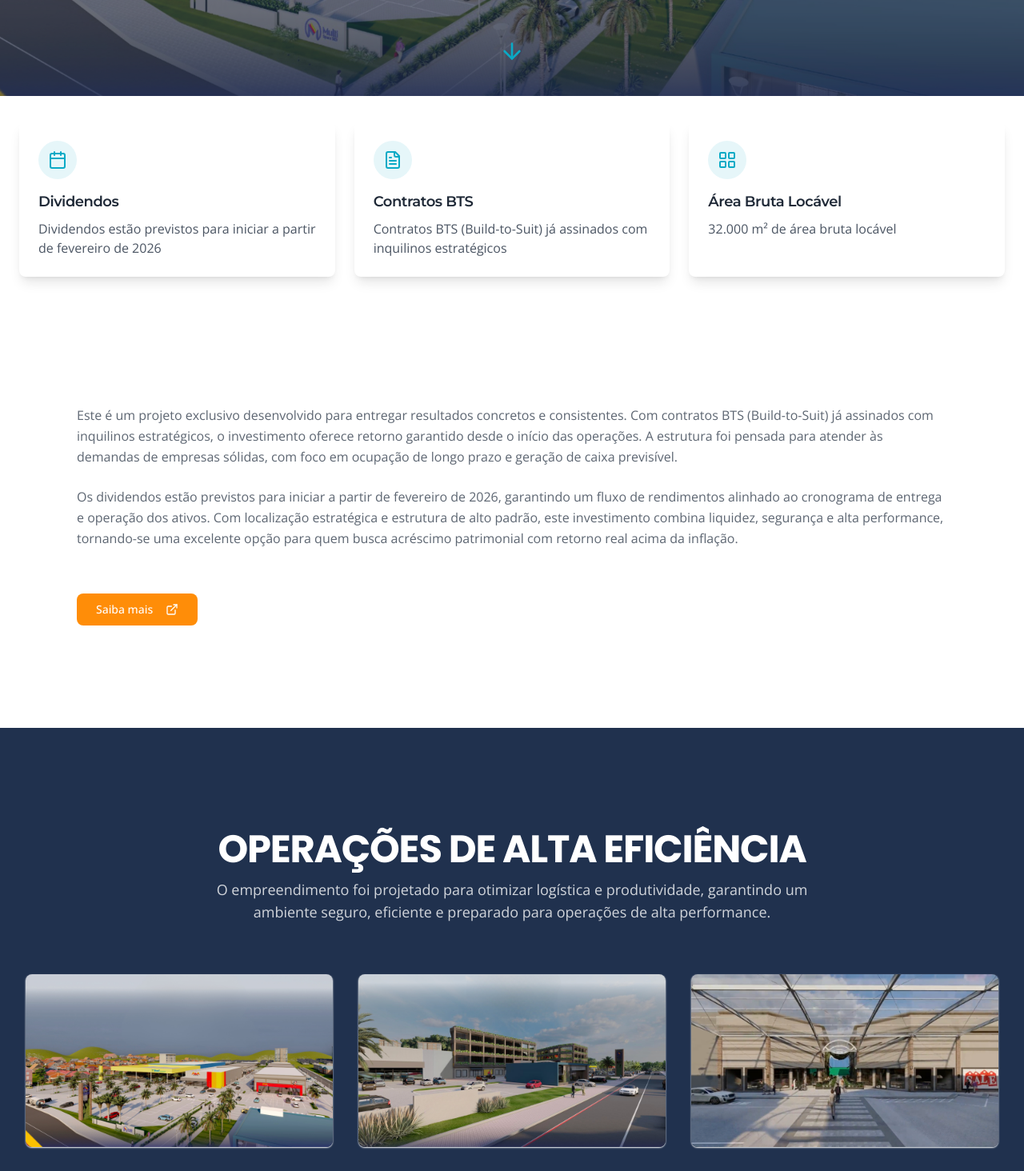
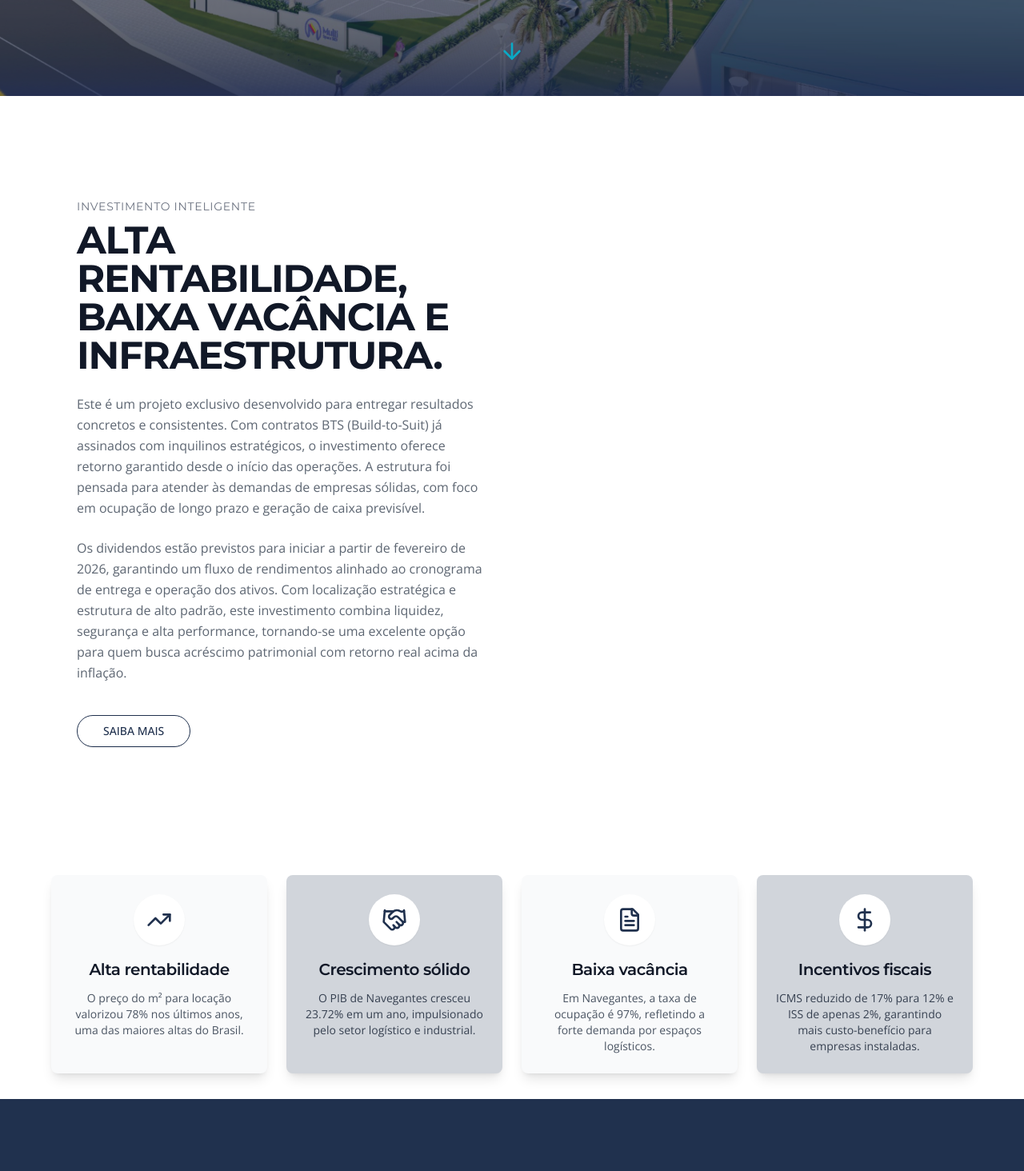
Before and after one commit to biancabela/joinville-investment-hub, a React (Vite) app: page / in a window 1280 px wide. Shown: the part 680-2144 px from the top of the page at 80% size. Built offline with nearby package versions, Linux system fonts and the light colour scheme.

Commit message:
Refactor: Improve layout and design
Adjust the layout and design of the content and cards.

```diff
--- a/src/components/FeatureCards.tsx
+++ b/src/components/FeatureCards.tsx
@@ -1,53 +1,60 @@
 
-import { Card, CardContent, CardHeader, CardTitle } from "@/components/ui/card";
-import { Calendar, FileText, LayoutGrid } from "lucide-react";
+import { Card, CardContent } from "@/components/ui/card";
+import { TrendingUp, Handshake, FileText, DollarSign } from "lucide-react";
 
 const FeatureCards = () => {
   return (
     <section className="py-8 bg-white" id="features">
       <div className="container mx-auto px-4 md:px-6">
-        <div className="grid grid-cols-1 md:grid-cols-3 gap-6">
-          {/* Card 1 - Dividendos */}
-          <Card className="border-none shadow-lg hover:shadow-xl transition-all duration-300 card-hover">
-            <CardHeader className="pb-2">
-              <div className="mb-2 rounded-full bg-brand-light-blue w-12 h-12 flex items-center justify-center">
-                <Calendar className="text-brand-blue h-6 w-6" />
+        <div className="grid grid-cols-1 md:grid-cols-2 lg:grid-cols-4 gap-6 max-w-6xl mx-auto">
+          {/* Alta rentabilidade */}
+          <Card className="border-none shadow-lg hover:shadow-xl transition-all duration-300 bg-gray-50">
+            <CardContent className="p-6 flex flex-col items-center text-center">
+              <div className="mb-4 rounded-full bg-white w-16 h-16 flex items-center justify-center shadow-sm">
+                <TrendingUp className="h-8 w-8 text-brand-navy" />
               </div>
-              <CardTitle className="text-lg text-gray-800 font-semibold">Dividendos</CardTitle>
-            </CardHeader>
-            <CardContent>
-              <p className="text-gray-600">
-                Dividendos estão previstos para iniciar a partir de fevereiro de 2026
+              <h3 className="text-xl font-semibold mb-3 font-montserrat text-gray-900">Alta rentabilidade</h3>
+              <p className="text-gray-600 text-sm">
+                O preço do m² para locação valorizou 78% nos últimos anos, uma das maiores altas do Brasil.
               </p>
             </CardContent>
           </Card>
 
-          {/* Card 2 - Contratos BTS */}
-          <Card className="border-none shadow-lg hover:shadow-xl transition-all duration-300 card-hover">
-            <CardHeader className="pb-2">
-              <div className="mb-2 rounded-full bg-brand-light-blue w-12 h-12 flex items-center justify-center">
-                <FileText className="text-brand-blue h-6 w-6" />
+          {/* Crescimento sólido */}
+          <Card className="border-none shadow-lg hover:shadow-xl transition-all duration-300 bg-gray-300">
+            <CardContent className="p-6 flex flex-col items-center text-center">
+              <div className="mb-4 rounded-full bg-white w-16 h-16 flex items-center justify-center shadow-sm">
+                <Handshake className="h-8 w-8 text-brand-navy" />
               </div>
-              <CardTitle className="text-lg text-gray-800 font-semibold">Contratos BTS</CardTitle>
-            </CardHeader>
-            <CardContent>
-              <p className="text-gray-600">
-                Contratos BTS (Build-to-Suit) já assinados com inquilinos estratégicos
+              <h3 className="text-xl font-semibold mb-3 font-montserrat text-gray-900">Crescimento sólido</h3>
+              <p className="text-gray-700 text-sm">
+                O PIB de Navegantes cresceu 23.72% em um ano, impulsionado pelo setor logístico e industrial.
               </p>
             </CardContent>
           </Card>
 
-          {/* Card 3 - Área Locável */}
-          <Card className="border-none shadow-lg hover:shadow-xl transition-all duration-300 card-hover">
-            <CardHeader className="pb-2">
-              <div className="mb-2 rounded-full bg-brand-light-blue w-12 h-12 flex items-center justify-center">
-                <LayoutGrid className="text-brand-blue h-6 w-6" />
+          {/* Baixa vacância */}
+          <Card className="border-none shadow-lg hover:shadow-xl transition-all duration-300 bg-gray-50">
+            <CardContent className="p-6 flex flex-col items-center text-center">
+              <div className="mb-4 rounded-full bg-white w-16 h-16 flex items-center justify-center shadow-sm">
+                <FileText className="h-8 w-8 text-brand-navy" />
               </div>
-              <CardTitle className="text-lg text-gray-800 font-semibold">Área Bruta Locável</CardTitle>
-            </CardHeader>
-            <CardContent>
-              <p className="text-gray-600">
-                32.000 m² de área bruta locável
+              <h3 className="text-xl font-semibold mb-3 font-montserrat text-gray-900">Baixa vacância</h3>
+              <p className="text-gray-600 text-sm">
+                Em Navegantes, a taxa de ocupação é 97%, refletindo a forte demanda por espaços logísticos.
+              </p>
+            </CardContent>
+          </Card>
+
+          {/* Incentivos fiscais */}
+          <Card className="border-none shadow-lg hover:shadow-xl transition-all duration-300 bg-gray-300">
+            <CardContent className="p-6 flex flex-col items-center text-center">
+              <div className="mb-4 rounded-full bg-white w-16 h-16 flex items-center justify-center shadow-sm">
+                <DollarSign className="h-8 w-8 text-brand-navy" />
+              </div>
+              <h3 className="text-xl font-semibold mb-3 font-montserrat text-gray-900">Incentivos fiscais</h3>
+              <p className="text-gray-700 text-sm">
+                ICMS reduzido de 17% para 12% e ISS de apenas 2%, garantindo mais custo-benefício para empresas instaladas.
               </p>
             </CardContent>
           </Card>
--- a/src/components/Highlights.tsx
+++ b/src/components/Highlights.tsx
@@ -1,17 +1,19 @@
 
-import { ExternalLink } from "lucide-react";
 import { Button } from "@/components/ui/button";
-import { HoverCard, HoverCardContent, HoverCardTrigger } from "@/components/ui/hover-card";
-import { AspectRatio } from "@/components/ui/aspect-ratio";
 
 const Highlights = () => {
   return (
     <section id="highlights" className="section-spacing bg-white px-6 lg:px-0">
       <div className="container mx-auto max-w-6xl">
-        <div className="grid grid-cols-1 lg:grid-cols-1 gap-12">
-          {/* Text content */}
-          <div className="flex flex-col justify-center">
+        <div className="grid grid-cols-1 lg:grid-cols-2 gap-12">
+          {/* Left column with title and text */}
+          <div className="flex flex-col justify-start">
             <div className="text-left">
+              <p className="text-sm uppercase tracking-wider text-gray-500 mb-2 font-montserrat">INVESTIMENTO INTELIGENTE</p>
+              <h2 className="text-4xl md:text-5xl font-bold mb-6 font-montserrat text-gray-900 leading-tight">
+                ALTA RENTABILIDADE, BAIXA VACÂNCIA E INFRAESTRUTURA.
+              </h2>
+
               <p className="leading-relaxed font-opensans font-light text-base text-gray-600/90 mb-6">
                 Este é um projeto exclusivo desenvolvido para entregar resultados concretos e consistentes. Com contratos BTS (Build-to-Suit) já assinados com inquilinos estratégicos, o investimento oferece retorno garantido desde o início das operações. A estrutura foi pensada para atender às demandas de empresas sólidas, com foco em ocupação de longo prazo e geração de caixa previsível.
               </p>
@@ -21,13 +23,15 @@ const Highlights = () => {
               </p>
             </div>
 
-            <div className="mt-8">
-              <Button className="bg-brand-orange hover:bg-brand-dark-orange text-white font-medium rounded-lg shadow-card hover:shadow-hover transition-all px-6 py-3">
+            <div className="mt-4">
+              <Button variant="outline" className="border-brand-navy text-brand-navy hover:bg-brand-navy hover:text-white font-medium rounded-full shadow-sm transition-all px-8 py-2 uppercase text-sm">
                 Saiba mais
-                <ExternalLink className="ml-2 h-4 w-4" />
               </Button>
             </div>
           </div>
+
+          {/* Right column will be empty to maintain the layout structure */}
+          <div className="hidden lg:block"></div>
         </div>
       </div>
     </section>
--- a/src/pages/Index.tsx
+++ b/src/pages/Index.tsx
@@ -47,10 +47,12 @@ const Index = () => {
   return (
     <div className="min-h-screen bg-white">
       <Header />
-      <FeatureCards />
       <main>
         <div className="scroll-animate">
           <Highlights />
+        </div>
+        <div className="scroll-animate">
+          <FeatureCards />
         </div>
         <div className="scroll-animate">
           <Gallery />
```
